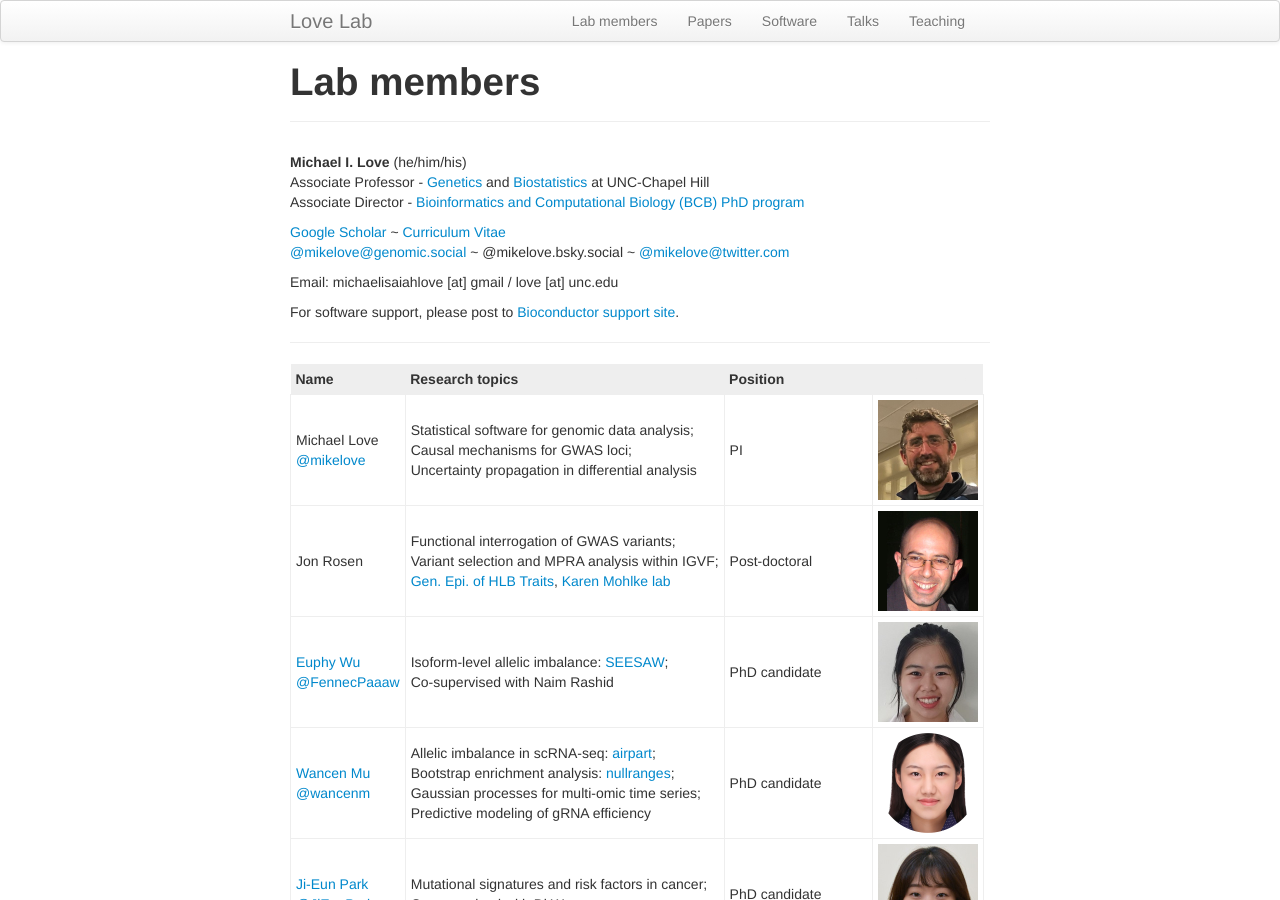
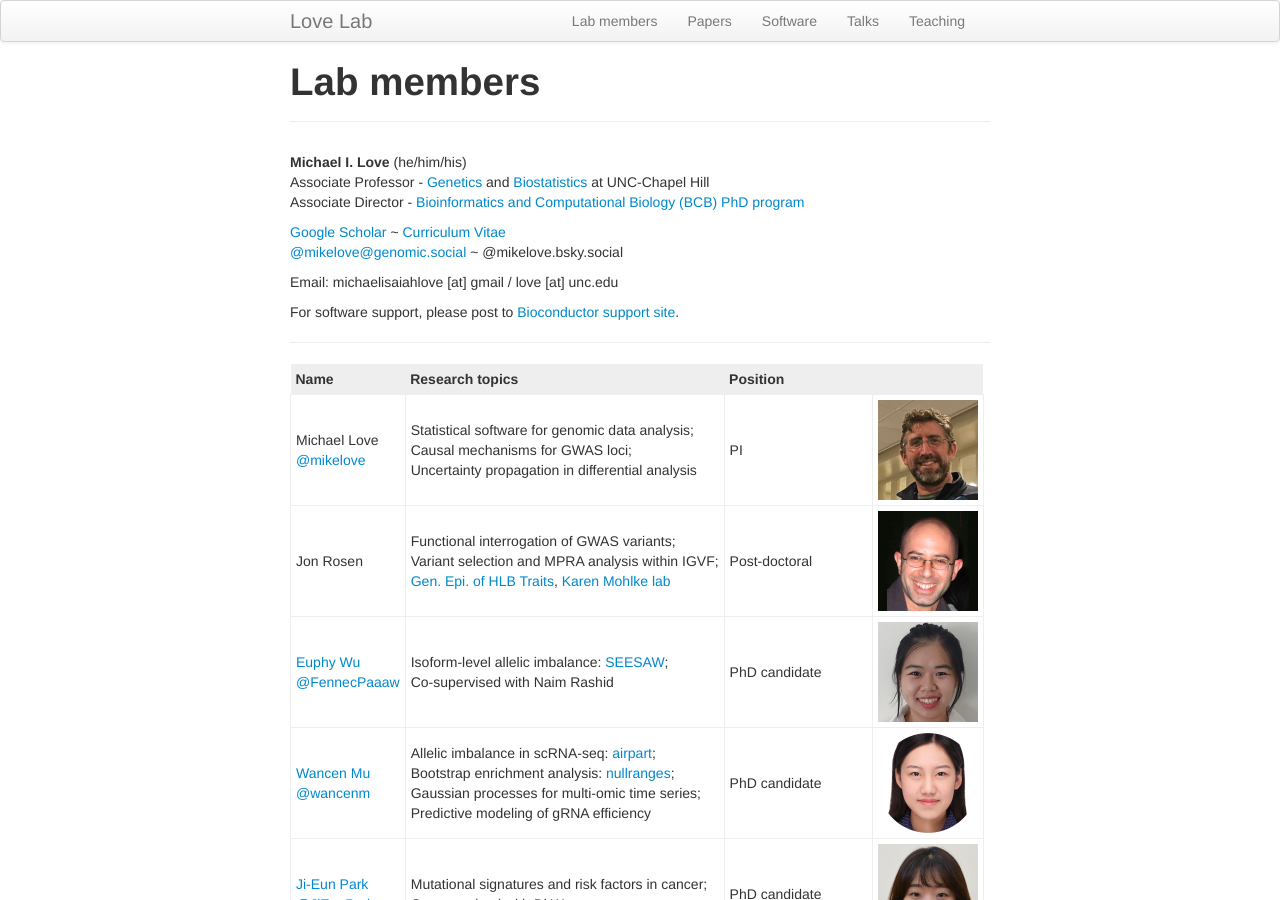
Before and after one commit to mikelove/mikelove.github.io, a Jekyll site: the page built from pages/lab.md, in a window 1280 px wide and 900 px high. Built offline with Jekyll 4.4.1, drawn with Linux system fonts in a browser that asks for light colours.

Commit message:
remove twitter from website

```diff
--- a/pages/lab.md
+++ b/pages/lab.md
@@ -31,8 +31,7 @@ Associate Director - [Bioinformatics and Computational Biology (BCB) PhD program
 [Google Scholar](https://scholar.google.com/citations?user=vzXv764AAAAJ) ~
 [Curriculum Vitae](../assets/michael_love_cv.pdf)<br>
 <a rel="me" href="https://genomic.social/@mikelove">@mikelove@genomic.social</a> ~
-@mikelove.bsky.social ~
-[@mikelove@twitter.com](https://twitter.com/mikelove)
+@mikelove.bsky.social
 
 Email: michaelisaiahlove [at] gmail / love [at] unc.edu
 
```
